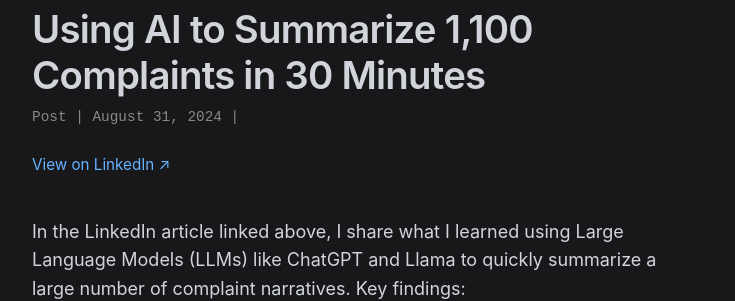
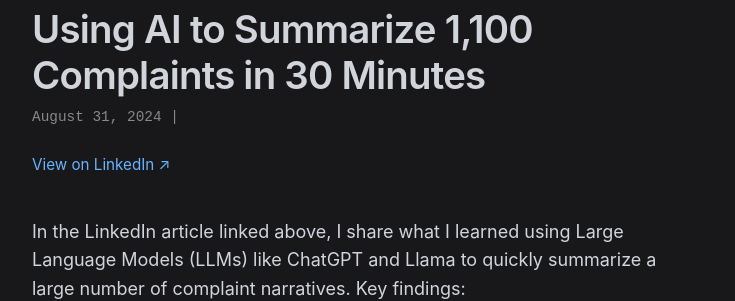
Before and after one commit to JNPyles/JNPyles.github.io, a Jekyll site: the page built from _posts/2024/2024-08-31-summarizing-complaints.md, in a window 1280 px wide. Shown: the part 122-423 px from the top of the page, without its empty margins (272-1007 px from the left). Built offline with Jekyll 4.4.1, drawn with Linux system fonts in a browser that asks for light colours; nearby versions of some CDN libraries.

Commit message:
Update post.html

```diff
--- a/_layouts/post.html
+++ b/_layouts/post.html
@@ -5,18 +5,12 @@
     <h1 style="margin-bottom: 0.5rem; margin-top: 0;">{{ page.title }}</h1>
 
     <div style="font-family: monospace; color: var(--meta); font-size: 0.9rem; margin-bottom: 1.5rem;">
-        Post |
         {{ page.date | date: "%B %-d, %Y" }} |
-        <!-- {% if page.tags.size > 0 %}
-            {{ page.tags | join: " · " }}
-        {% endif %} -->
-								{% if item.tags.size > 0 %}
-										<span class="post-meta tags-inline">
-												{% for tag in item.tags %}
-														<a href="/tags/#{{ tag | slugify }}" class="tag-link">#{{ tag }}</a>
-												{% endfor %}
-										</span>
-								{% endif %}
+              <span class="post-meta tags-inline">
+                {% for tag in post.tags %}
+                  <a href="/tags/#{{ tag | slugify }}" class="tag-link">#{{ tag }}</a>
+                {% endfor %}
+              </span>
     </div>
 
     <div style="display: flex; gap: 1.5rem; font-size: 0.95rem;">
```
